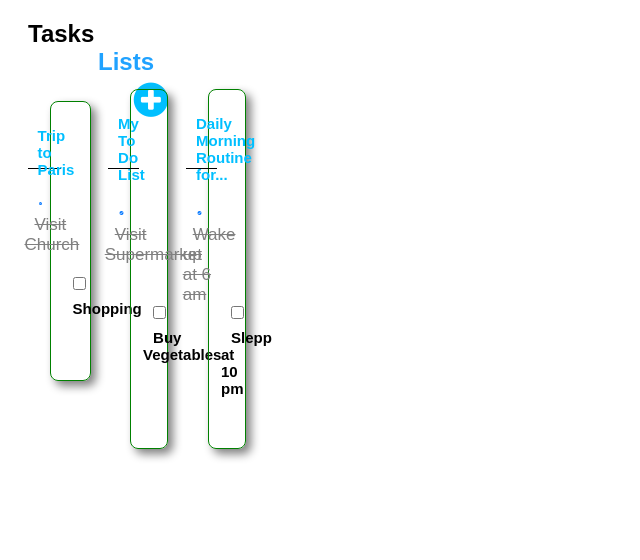
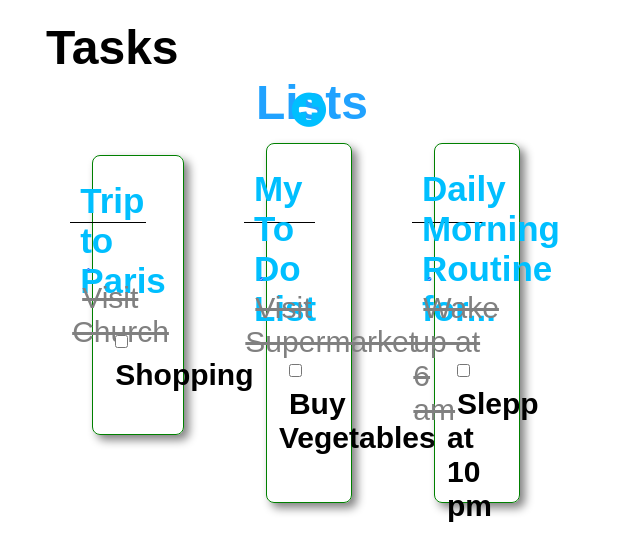
Before and after one commit to starmohit14/Todo-App-Mobile, a plain HTML site: page index.html in a window 1280 px wide. Shown: the whole page, without its empty margins (0-640 px from the left). Drawn offline with Linux system fonts and the light colour scheme.

Commit message:
Update index.css

```diff
--- a/index.css
+++ b/index.css
@@ -3,8 +3,8 @@
     padding: 0;
     box-sizing: border-box;
     font-family: Arial, Helvetica, sans-serif;
-    max-width: 276px;
-    max-height: 600px;
+    max-width: 592px;
+    max-height: 984x;
 }
 
 .upper-container{
@@ -23,12 +23,12 @@
 
 #tasks{
     font-weight: bold;
-    font-size: 1.5rem;
-    margin-left: -80px;
+    font-size: 3rem;
+    margin-left: -220px;
 }
 
 #lists{
-    font-size: 1.5rem;
+    font-size: 3rem;
     margin-left: 5px;
     opacity: 0.9;
     margin-left: -10px;
@@ -40,19 +40,8 @@
     width: auto;
     height: 100%;
     position: absolute;
-    top: 30px;
+    top: 40px;
     right: 0px;
-}
-
-#addlist{
-    position: absolute;
-    width: 80%;
-    height: 100%;
-    top: 0;
-    right: 0;
-    font-size: 20px;
-    opacity: 0.5;
-    padding-top: 25px;
 }
 
 #circle{
@@ -66,7 +55,7 @@
     top: 15px;
     right: 0;
     right: 33px;
-    font-size: 15px;
+    font-size: 35px;
     width: 85%;
     text-align: left;
     height: 15%;
@@ -78,7 +67,7 @@
 .div2{
     width: 90%;
     height: 10%;
-    font-size: 17px;
+    font-size: 30px;
     color: gray;
     text-align: left;
     position: absolute;
@@ -95,7 +84,7 @@
     top: 52%;
     left: -8px;
     text-align: left;
-    font-size: 15px;
+    font-size: 30px;
     font-weight: bold;
 }
 
@@ -145,7 +134,7 @@
     flex-wrap: wrap;
 }
 
-@media screen and (min-width: 276px) and (max-width:600px){
+@media screen and (min-width: 592px) and (max-width:984px){
     .upper-container{
         width: 80px;
     }
```
